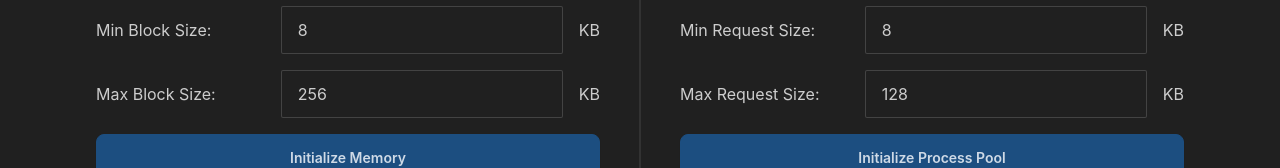
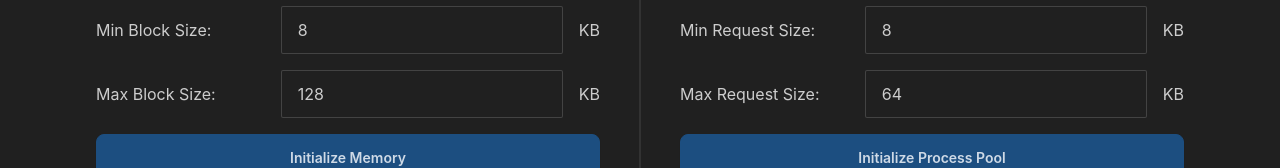
Before and after one commit to mikumino/memory-allocation-simulator, a React (Vite) app in the folder ui/: page /benchmark in a window 1280 px wide. Shown: the part 198-366 px from the top of the page. Built offline with nearby package versions, Linux system fonts and the light colour scheme.

Commit message:
change defaults

```diff
--- a/ui/src/routes/Benchmark.jsx
+++ b/ui/src/routes/Benchmark.jsx
@@ -15,7 +15,7 @@ function Benchmark() {
     // Memory initialization
     const [memorySize, setMemorySize] = useState(1024);
     const [minBlockSize, setMinBlockSize] = useState(8);
-    const [maxBlockSize, setMaxBlockSize] = useState(256);
+    const [maxBlockSize, setMaxBlockSize] = useState(128);
     // Memory states
     const [firstFitMemoryState, setfirstFitMemoryState] = useState(null);
     const [nextFitMemoryState, setNextFitMemoryState] = useState(null);
@@ -26,7 +26,7 @@ function Benchmark() {
     // Process initialization
     const [requestPercentage, setRequestPercentage] = useState(50);
     const [minRequestSize, setMinRequestSize] = useState(8);
-    const [maxRequestSize, setMaxRequestSize] = useState(128);
+    const [maxRequestSize, setMaxRequestSize] = useState(64);
     // Process pool
     const [processPool, setProcessPool] = useState([]);
 
```
